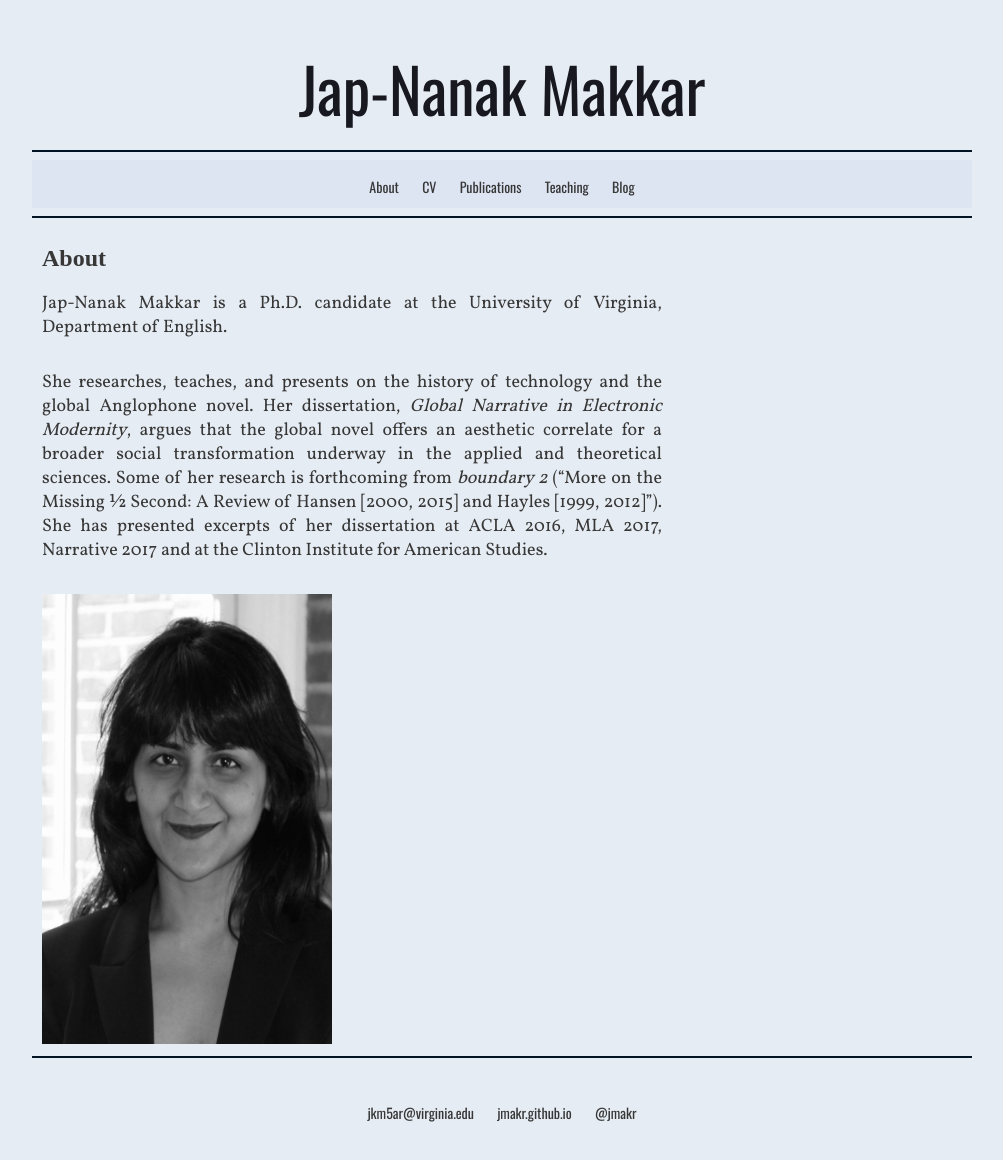
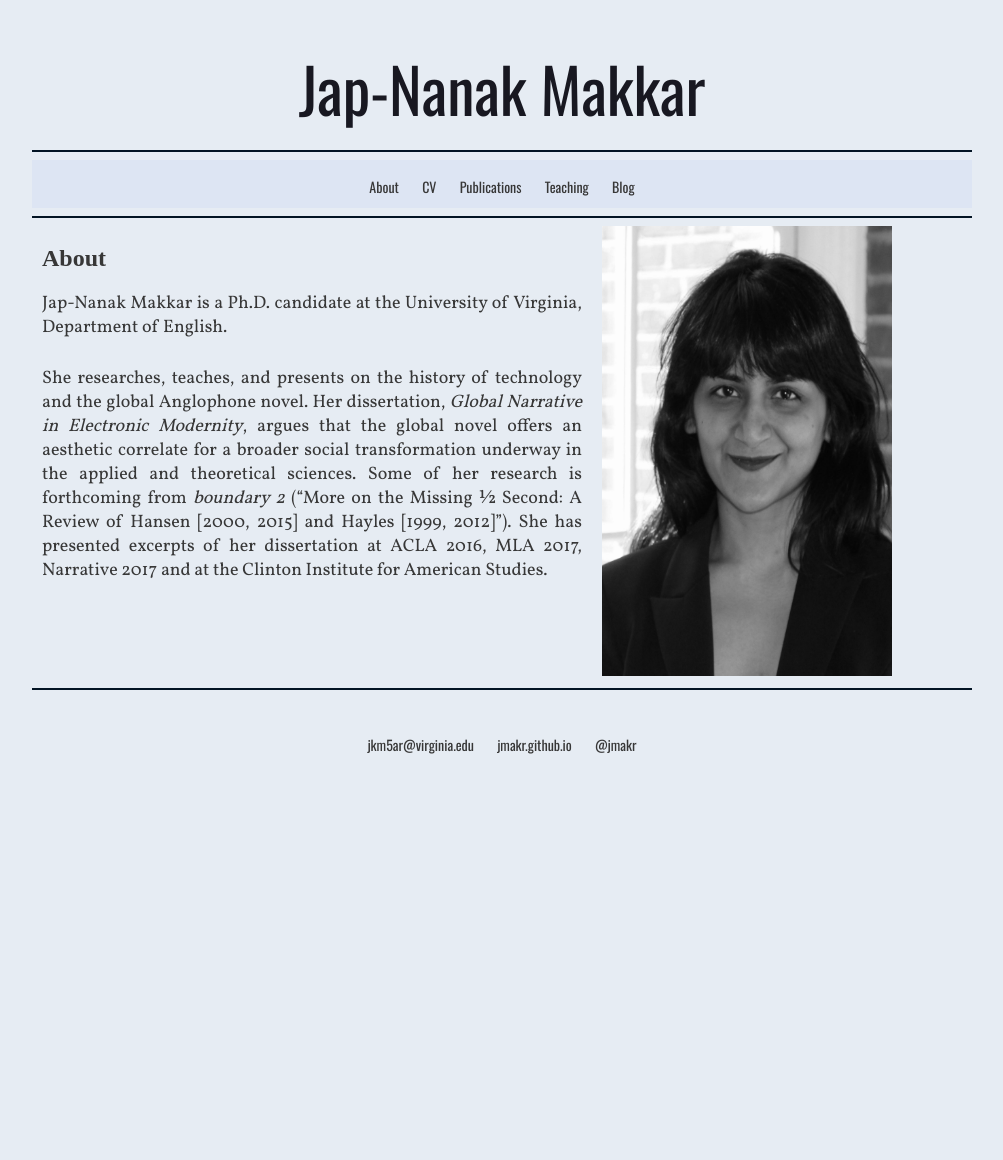
Before and after one commit to jmakr/jmakr.github.io, a Jekyll site: the page built from index.html, in a window 1280 px wide. Shown: the whole page, without its empty margins (138-1141 px from the left). Built offline with Jekyll 4.4.1, drawn with Linux system fonts in a browser that asks for light colours; some web fonts are replaced; after the commit the page ends 900 px from its top, so only the background shows below that.

Commit message:
Update index.html

```diff
--- a/index.html
+++ b/index.html
@@ -18,7 +18,7 @@
 !-->
 
 
-  <div id="blurb" class="article grid_8"> <!--takes up 620 pixels [10 at beginning not counted] horizontally,leaving me with 300 pixels for the photo horizontally, 10 at either end not counted !-->
+  <div id="blurb" class="article grid_7"> <!--takes up 620 pixels [10 at beginning not counted] horizontally,leaving me with 300 pixels for the photo horizontally, 10 at either end not counted !-->
 
 
 	<h2>{{ page.title }}</h2>
```
